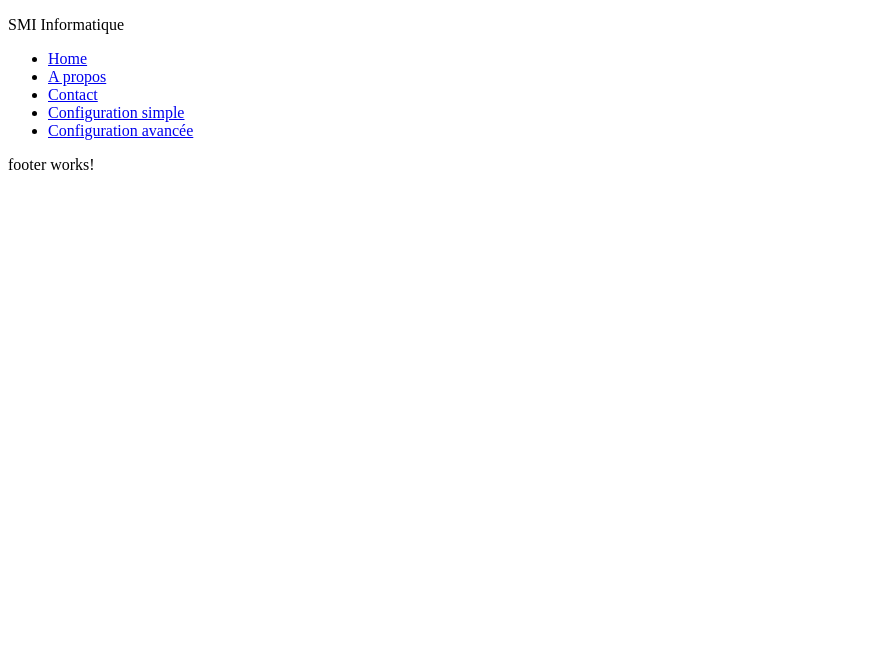
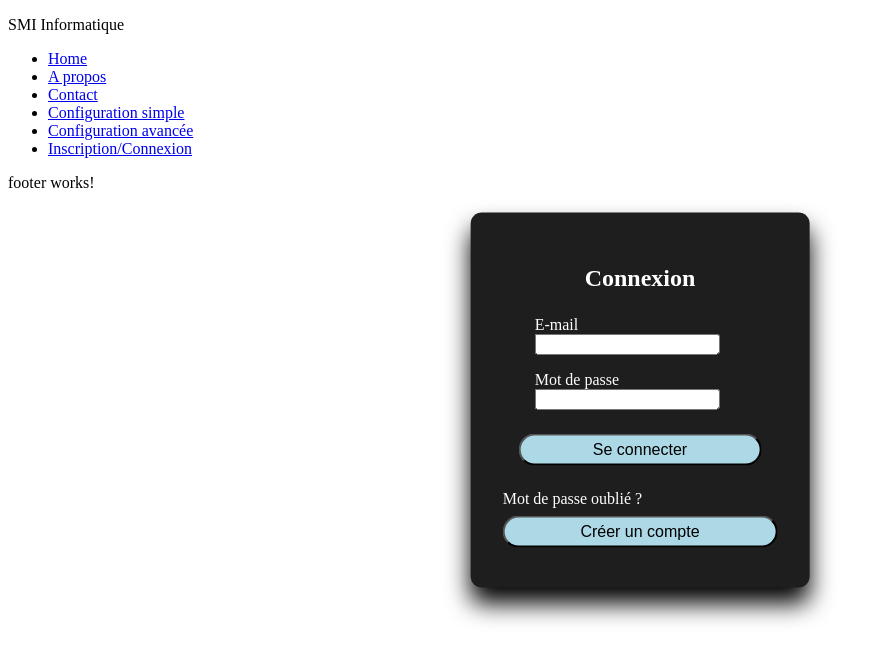
Before and after one commit to Oznerologos/SMI_informatique, an Angular app in the folder SMI-Frontend/: page /registerLogin in a window 1280 px wide. Before the commit this address led to /. Shown: the top 662 px of the page, without its empty margins (0-884 px from the left). Built offline with nearby package versions, Linux system fonts and the light colour scheme.

Commit message:
Fonctionnalité et début design

```diff
--- a/SMI-Frontend/src/app/app-routing.module.ts
+++ b/SMI-Frontend/src/app/app-routing.module.ts
@@ -8,13 +8,15 @@ import { EzconfigComponent } from "./ezconfig/ezconfig.component";
 import { MainComponent } from "./main/main.component";
 import { ContactComponent } from "./contact/contact.component";
 import { AboutComponent } from "./about/about.component";
+import { LoginregisterComponent } from './loginregister/loginregister.component';
 
 const routes: Routes = [
   {path: 'Config', component: ConfigComponent},
   {path: 'EZConfig', component: EzconfigComponent},
   {path: '', component: MainComponent},
   {path: 'contact', component: ContactComponent},
-  {path: 'about', component: AboutComponent}
+  {path: 'about', component: AboutComponent},
+  {path: 'registerLogin', component: LoginregisterComponent}
 ];
 
 @NgModule({
--- a/SMI-Frontend/src/app/header/header.component.html
+++ b/SMI-Frontend/src/app/header/header.component.html
@@ -6,5 +6,6 @@
         <li><a routerLink="/contact">Contact</a></li>
         <li><a routerLink="/EZConfig">Configuration simple</a></li>
         <li><a routerLink="/Config">Configuration avancée</a></li>
+        <li><a routerLink="/registerLogin">Inscription/Connexion</a></li>
     </ul>
 </nav>
--- /dev/null
+++ b/SMI-Frontend/src/app/loginregister/loginregister.component.css
@@ -0,0 +1,76 @@
+#register{
+    display: none;
+}
+
+.box-register{
+    position: absolute;
+    top: 50%;
+    left: 50%;
+    transform: translate(-50%, -50%);
+    background: #1E1E1E;
+    box-sizing: border-box;
+    box-shadow: 0 1em 1.5em black;
+    border-radius: 0.7em;
+    padding: 2em;
+}
+
+.title-register{
+    margin-bottom: 1em;
+    color: white;
+    text-align: center;
+}
+
+.form-register{
+    margin: 1em;
+}
+
+.form-register label{
+    text-align: center;
+    color: white;
+}
+
+.box-login{
+    position: absolute;
+    top: 50%;
+    left: 50%;
+    transform: translate(-50%, -50%);
+    background: #1E1E1E;
+    box-sizing: border-box;
+    box-shadow: 0 1em 1.5em black;
+    border-radius: 0.7em;
+    padding: 2em;
+}
+
+.title-login{
+    margin-bottom: 1em;
+    color: white;
+    text-align: center;
+}
+
+.form-login{
+    margin: 1em;
+}
+
+.form-login label{
+    text-align: center;
+    color: white;
+}
+
+.button{
+    border-radius: 1em;
+    height: 2em;
+    font-size: 1em;
+    margin: 0.5em auto;
+    position: relative;
+    width: 100%;
+    background-color: lightblue;
+    cursor: pointer;
+}
+
+.error{
+    color: red;
+}
+
+.resetPassword{
+    color: white;
+}
--- /dev/null
+++ b/SMI-Frontend/src/app/loginregister/loginregister.component.html
@@ -0,0 +1,64 @@
+<div id="register" class="box-register">
+    <h2 class="title-register">Inscription</h2>
+
+    <form class="form-register" [formGroup]="formRegister" (ngSubmit)="submitRegister()">
+
+        <div class="form-register">
+            <label for="firstname">Prénom</label><br>
+            <input type="text" name="firstname" id="firstname" formControlName="firstname">
+        </div>
+
+        <div class="form-register">
+            <label for="lastname">Nom</label><br>
+            <input type="text" name="lastname" id="lastname" formControlName="lastname">
+        </div>
+
+        <div class="form-register">
+            <label for="mail">E-mail</label><br>
+            <input type="email" name="mail" id="mail" formControlName="mail">
+        </div>
+
+        <div class="form-register">
+            <label for="phone">Téléphone</label><br>
+            <input type="tel" name="phone" id="phone" formControlName="phone">
+        </div>
+
+        <div class="form-register">
+            <label for="password">Mot de passe</label><br>
+            <input type="password" name="password" id="password" formControlName="password">
+        </div>
+
+        <div class="form-register">
+            <label for="passwordVerif">Retapez votre mot de passe</label><br>
+            <input type="password" name="passwordVerif" id="passwordVerif">
+        </div>
+
+        <button type="submit" class="button">S'inscrire</button>
+      </form>
+
+      <button class="button" (click)="retour()">Retour</button>
+      <p class="error" *ngIf="error != ''"> {{error}}</p>
+</div>
+
+<div id="login" class="box-login">
+    <h2 class="title-login">Connexion</h2>
+
+    <form class="form-login" [formGroup]="formLogin" (ngSubmit)="submitLogin()">
+        <div class="form-login">
+            <label for="mail">E-mail</label><br>
+            <input type="email" name="mail" id="mail" formControlName="mail">
+        </div>
+
+        <div class="form-login">
+            <label for="password">Mot de passe</label><br>
+            <input type="password" name="password" id="password" formControlName="password">
+        </div>
+
+        <button type="submit" class="button">Se connecter</button>
+    </form>
+
+      <a class="resetPassword" style="cursor: pointer" (click)="resetPassword()">Mot de passe oublié ?</a>
+      <p class="error" *ngIf="error != ''"> {{error}}</p>
+
+      <button class="button" (click)="formulaireInscription()">Créer un compte</button>
+</div>
--- /dev/null
+++ b/SMI-Frontend/src/app/loginregister/loginregister.component.ts
@@ -0,0 +1,89 @@
+import { Component, OnInit } from '@angular/core';
+import { FormBuilder } from '@angular/forms';
+import { Router } from '@angular/router';
+import { AuthService } from '../services/auth.service';
+
+@Component({
+  selector: 'app-loginregister',
+  templateUrl: './loginregister.component.html',
+  styleUrls: ['./loginregister.component.css']
+})
+
+export class LoginregisterComponent implements OnInit {
+
+  formRegister = this.formBuilder.group({
+    firstname: '',
+    lastname: '',
+    mail: '',
+    phone: '',
+    password: ''
+  });
+
+  formLogin = this.formBuilder.group({
+    mail: '',
+    password: ''
+  });
+
+  public error: string;
+
+  constructor(private formBuilder: FormBuilder, private auth: AuthService, private router: Router) { }
+
+  ngOnInit(): void {
+    this.error = "";
+  }
+
+  submitRegister(){
+    console.log(this.formRegister.value);
+
+    this.auth.register(this.formRegister).subscribe(
+      data =>{
+        localStorage.setItem('token', data.token);
+        this.router.navigate(['/']);
+      },
+      err => console.log(err)
+    )
+  }
+
+  submitLogin(){
+    console.log(this.formLogin.value);
+
+    this.auth.login(this.formLogin).subscribe(
+      data =>{
+        localStorage.setItem('token', data.token);
+        this.router.navigate(['/']);
+      },
+      err => {
+        console.log(err);
+        this.error ="Adresse mail ou mot de passe incorrect";
+      }
+    )
+  }
+
+  resetPassword(){
+    var mail = prompt("Entrez votre adresse mail");
+    var tokenUser = localStorage.getItem('token');
+    -
+    this.auth.resetPassword(tokenUser, mail).subscribe(
+      data =>{
+        localStorage.setItem('token', data.token);
+        this.router.navigate(['/']);
+      },
+      err => {
+        console.log(err);
+        this.error ="Adresse mail ou mot de passe incorrect";
+      }
+    )
+  }
+
+  formulaireInscription(){
+    document.getElementById("register").style.display = "inline";
+    document.getElementById("login").style.display = "none";
+    this.error = "";
+  }
+
+  retour(){
+    document.getElementById("register").style.display = "none";
+    document.getElementById("login").style.display = "inline";
+    this.error = "";
+  }
+}
--- /dev/null
+++ b/SMI-Frontend/src/app/response-reset-password/response-reset-password.component.html
@@ -0,0 +1,6 @@
+<p>response-reset-password works!</p>
+
+<!-- Formulaire avec password et verify password
+    faire la vérif
+    envoie le nouveau
+-->
--- /dev/null
+++ b/SMI-Frontend/src/app/response-reset-password/response-reset-password.component.ts
@@ -0,0 +1,15 @@
+import { Component, OnInit } from '@angular/core';
+
+@Component({
+  selector: 'app-response-reset-password',
+  templateUrl: './response-reset-password.component.html',
+  styleUrls: ['./response-reset-password.component.css']
+})
+export class ResponseResetPasswordComponent implements OnInit {
+
+  constructor() { }
+
+  ngOnInit(): void {
+  }
+
+}
--- /dev/null
+++ b/SMI-Frontend/src/app/services/auth.service.ts
@@ -0,0 +1,47 @@
+import { Injectable } from '@angular/core';
+import { HttpClient } from '@angular/common/http';
+import { Router } from '@angular/router';
+
+@Injectable({
+  providedIn: 'root'
+})
+export class AuthService {
+
+  private URL_REGISTER = "http://localhost:3000/users";
+  private URL_LOGIN = "http://localhost:3000/auth/login";
+  private URL_RESETPASSWORD = "http://localhost:3000/newPassword";
+
+  constructor(private http: HttpClient, private router: Router) { }
+
+  register(formRegister: any){
+    return this.http.post<any>(this.URL_REGISTER, formRegister);
+  }
+
+  login(formLogin: any){
+    return this.http.post<any>(this.URL_LOGIN, formLogin);
+  }
+
+  resetPassword(token: any, mail: any){
+    return this.http.post<any>(this.URL_RESETPASSWORD + "/"+token, mail);
+  }
+
+  getUserMail(){
+    const token = localStorage.getItem('token');
+    const splitToken = token.split('.');
+    const tokenSplited = splitToken[1];
+    const tokenDecodeB64 = atob(tokenSplited);
+    const parseToken = JSON.parse(tokenDecodeB64);
+    //const userId = parseToken.sub; //Id
+    const userMail = parseToken.mail; //Mail
+    return userMail;
+  }
+
+  logoutUser(){
+    localStorage.removeItem('token');
+    this.router.navigate(['/']);
+  }
+
+  getToken(){
+    return localStorage.getItem('token');
+  }
+}
```
Also changed, not shown: SMI-Frontend/src/app/app.module.ts (+10 -3 lines), SMI-Frontend/src/app/response-reset-password/response-reset-password.component.css (added), 2 other files (tests, documents, lock files or other folders).
